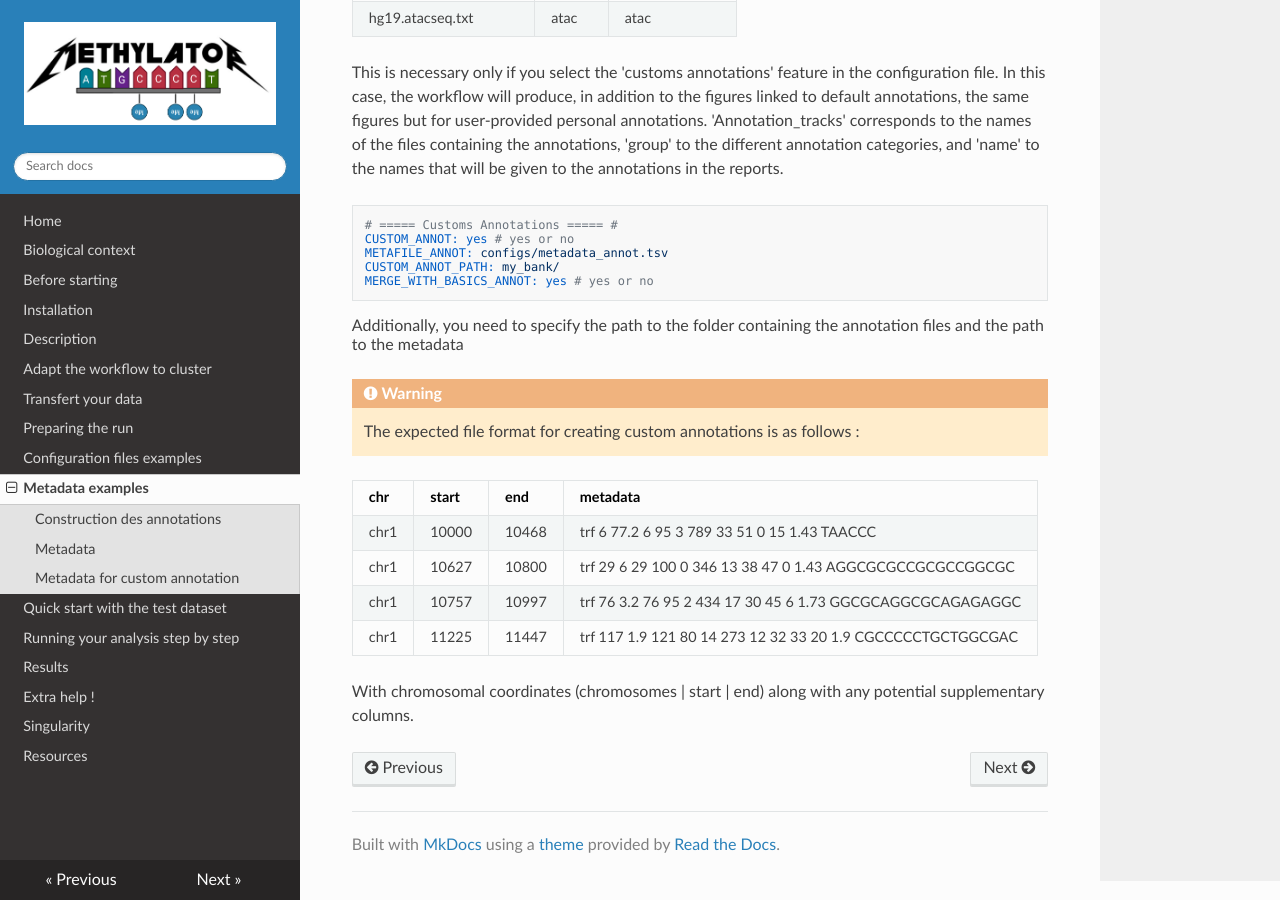
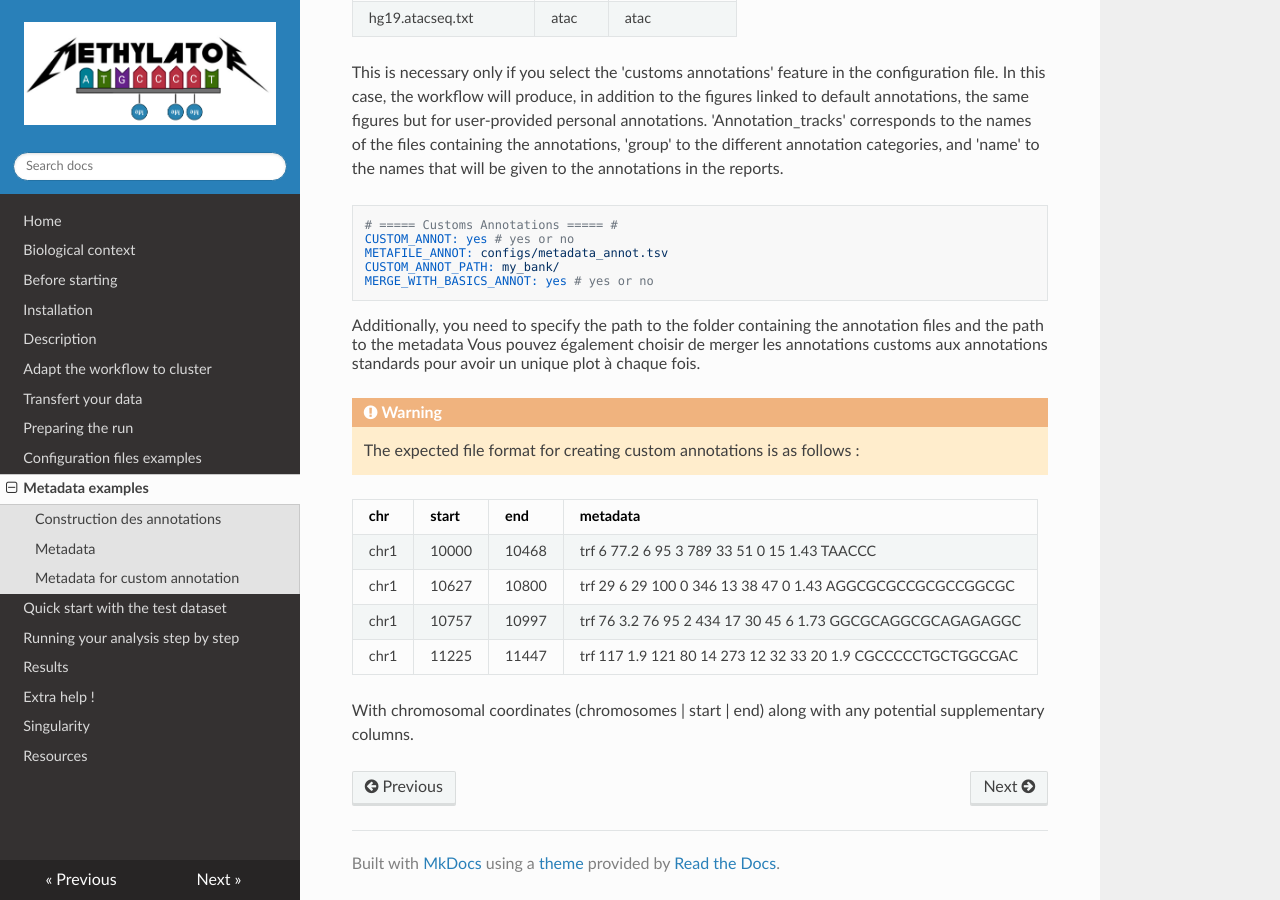
Before and after one commit to parisepigenetics/Methylator-Documentation, an MkDocs documentation site: the page built from docs/metadata_example.md, in a window 1280 px wide and 900 px high, scrolled down 2627 px. Built offline with MkDocs 1.6.1, drawn with Linux system fonts in a browser that asks for light colours; nearby versions of some CDN libraries.

Commit message:
Update metadata_example.md

````diff
--- a/docs/metadata_example.md
+++ b/docs/metadata_example.md
@@ -84,6 +84,7 @@ CUSTOM_ANNOT_PATH: my_bank/
 MERGE_WITH_BASICS_ANNOT: yes # yes or no
 ```
 Additionally, you need to specify the path to the folder containing the annotation files and the path to the metadata
+Vous pouvez également choisir de merger les annotations customs aux annotations standards pour avoir un unique plot à chaque fois.
 
 !!! warning
     The expected file format for creating custom annotations is as follows :
````
